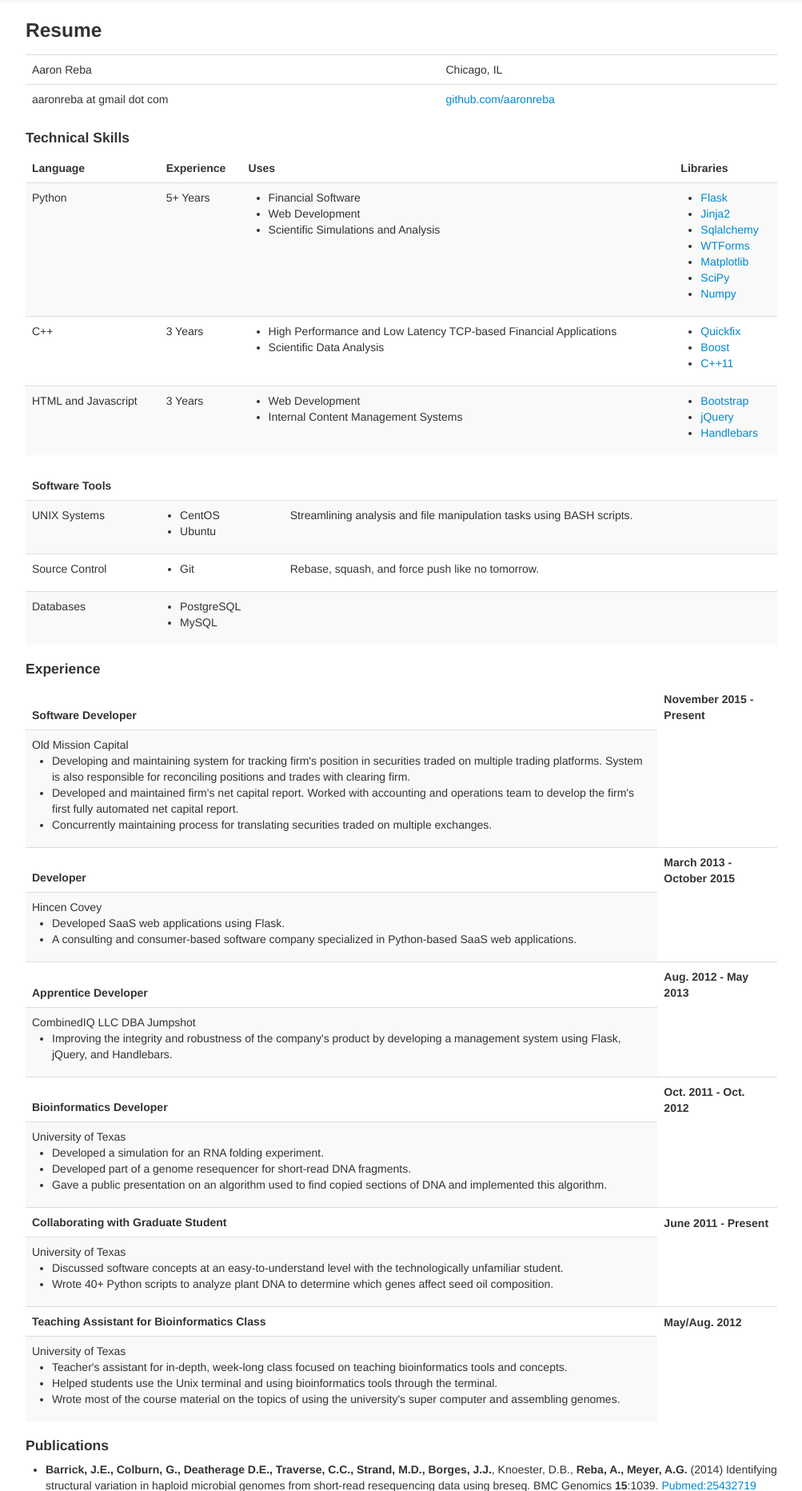
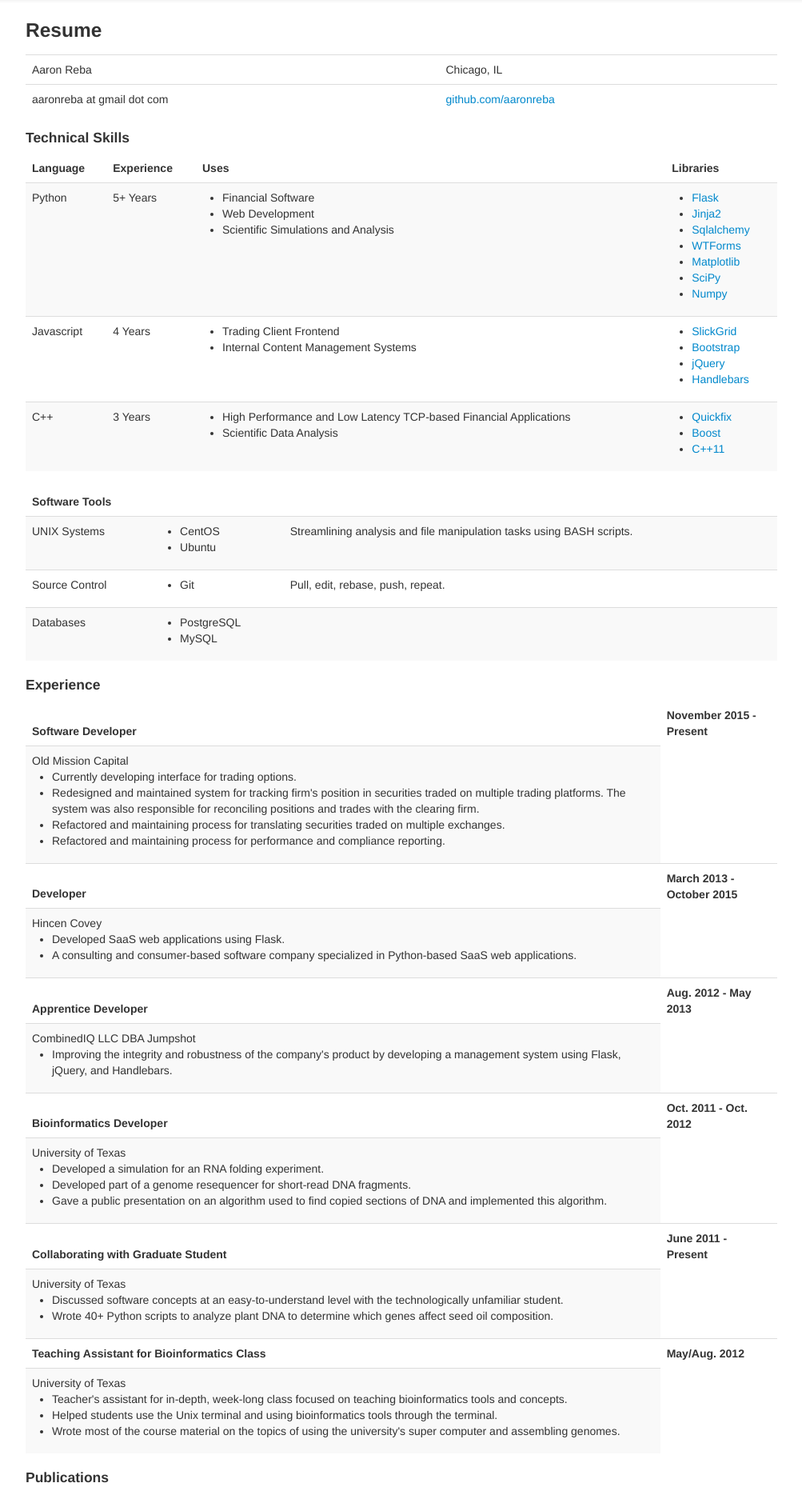
Before and after one commit to aaronreba/Personal-Website, a Flask app: page /resume in a window 1280 px wide. Shown: the part 42-1906 px from the top of the page at 80% size, without its empty margins (138-1141 px from the left). Run offline with Flask 2, Linux system fonts and the light colour scheme; some libraries are stand-ins or nearby versions.

Commit message:
Add interface exp

```diff
--- a/templates/resume.html
+++ b/templates/resume.html
@@ -64,6 +64,24 @@
             </td>
         </tr>
         <tr>
+            <td>Javascript</td>
+            <td>4 Years</td>
+            <td>
+                <ul>
+                    <li>Trading Client Frontend</li>
+                    <li>Internal Content Management Systems</li>
+                </ul>
+            </td>
+            <td>
+                <ul>
+                    <li><a href="https://github.com/6pac/SlickGrid/wiki" target="_blank">SlickGrid</a></li>
+                    <li><a href="http://twitter.github.com/bootstrap/index.html" target="_blank">Bootstrap</a></li>
+                    <li><a href="http://jquery.com/" target="_blank">jQuery</a></li>
+                    <li><a href="http://handlebarsjs.com" target="_blank">Handlebars</a></li>
+                </ul>
+            </td>
+        </tr>
+        <tr>
             <td>C++</td>
             <td>3 Years</td>
             <td>
@@ -77,23 +95,6 @@
                     <li><a href="http://www.quickfixengine.org/" target="_blank">Quickfix</a></li>
                     <li><a href="https://www.boost.org/" target="_blank">Boost</a></li>
                     <li><a href="https://isocpp.org/wiki/faq/cpp11" target="_blank">C++11</a></li>
-                </ul>
-            </td>
-        </tr>
-        <tr>
-            <td>HTML and Javascript</td>
-            <td>3 Years</td>
-            <td>
-                <ul>
-                    <li>Web Development</li>
-                    <li>Internal Content Management Systems</li>
-                </ul>
-            </td>
-            <td>
-                <ul>
-                    <li><a href="http://twitter.github.com/bootstrap/index.html" target="_blank">Bootstrap</a></li>
-                    <li><a href="http://jquery.com/" target="_blank">jQuery</a></li>
-                    <li><a href="http://handlebarsjs.com" target="_blank">Handlebars</a></li>
                 </ul>
             </td>
         </tr>
@@ -129,7 +130,7 @@
                     <li>Git</li>
                 </ul>
             </td>
-            <td>Rebase, squash, and force push like no tomorrow.</td>
+            <td>Pull, edit, rebase, push, repeat.</td>
         </tr>
         <tr>
             <td>Databases</td>
@@ -158,15 +159,10 @@
             <td>
                 Old Mission Capital
                 <ul>
-                    <li>
-                        Developing and maintaining system for tracking firm's position in securities traded on multiple trading platforms. System is also responsible for reconciling positions and trades with clearing firm.
-                    </li>
-                    <li>
-                        Developed and maintained firm's net capital report. Worked with accounting and operations team to develop the firm's first fully automated net capital report.
-                    </li>
-                    <li>
-                        Concurrently maintaining process for translating securities traded on multiple exchanges.
-                    </li>
+                    <li>Currently developing interface for trading options.</li>
+                    <li>Redesigned and maintained system for tracking firm's position in securities traded on multiple trading platforms. The system was also responsible for reconciling positions and trades with the clearing firm.</li>
+                    <li>Refactored and maintaining process for translating securities traded on multiple exchanges.</li>
+                    <li>Refactored and maintaining process for performance and compliance reporting.</li>
                 </ul>
             </td>
         </tr>
```
Also changed, not shown: templates/index.html (+2 -9 lines).
